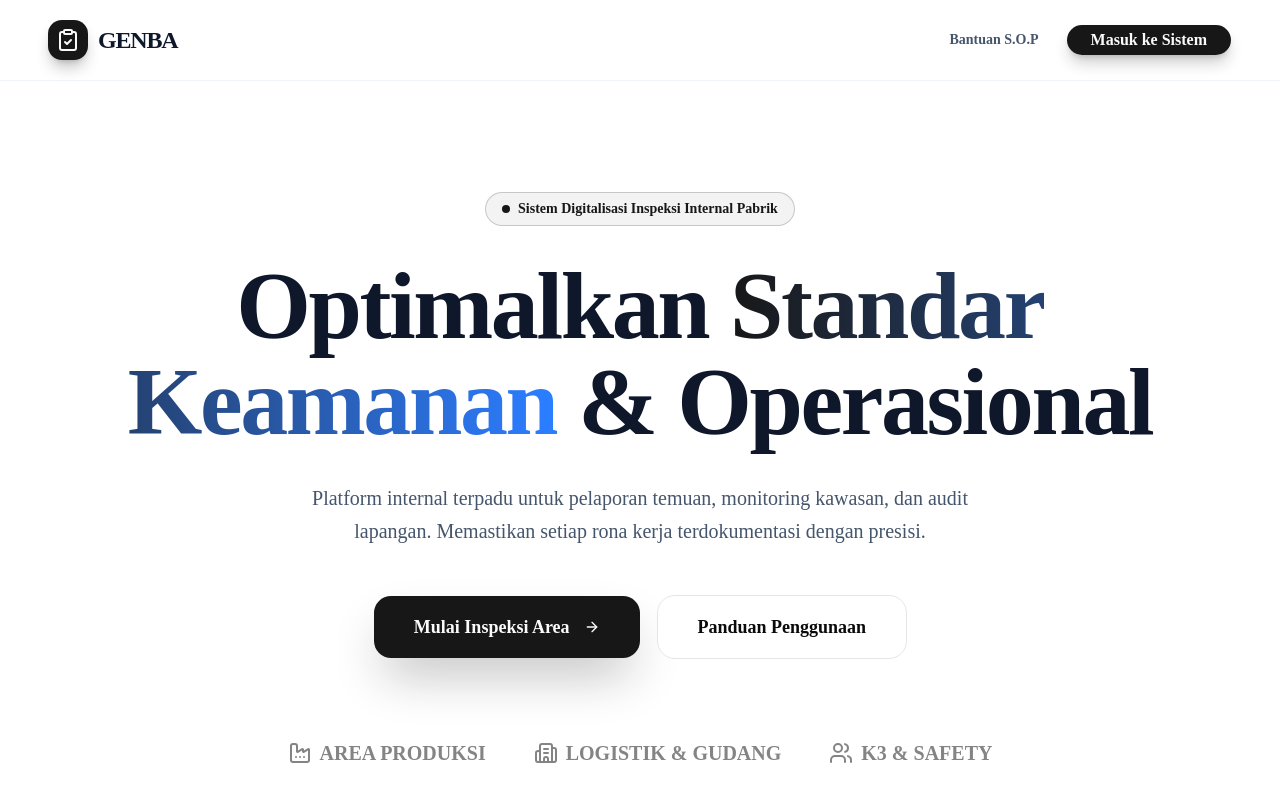
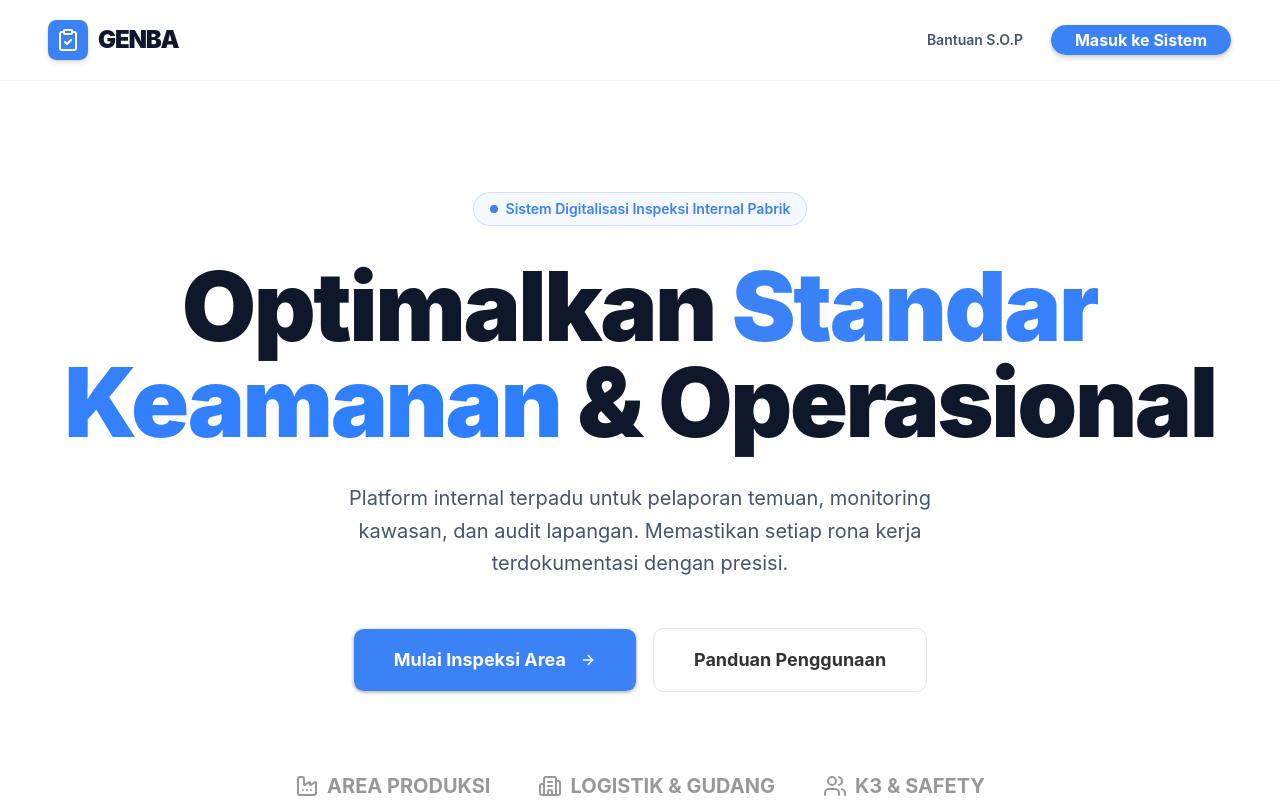
Before and after one commit to Syaiful313/genba-web, a Next.js app: page / in a window 1280 px wide. Shown: the top 800 px of the page. Built offline with nearby package versions, Linux system fonts and the light colour scheme; no server answers.

Commit message:
style: update design tokens with new color palette, typography, and shadow configurations

```diff
--- a/src/app/globals.css
+++ b/src/app/globals.css
@@ -7,8 +7,8 @@
 @theme inline {
   --color-background: var(--background);
   --color-foreground: var(--foreground);
-  --font-sans: var(--font-sans);
-  --font-mono: var(--font-geist-mono);
+  --font-sans: Inter, sans-serif;
+  --font-mono: JetBrains Mono, monospace;
   --font-heading: var(--font-sans);
   --color-sidebar-ring: var(--sidebar-ring);
   --color-sidebar-border: var(--sidebar-border);
@@ -46,75 +46,142 @@
   --radius-2xl: calc(var(--radius) * 1.8);
   --radius-3xl: calc(var(--radius) * 2.2);
   --radius-4xl: calc(var(--radius) * 2.6);
+  --font-serif: Source Serif 4, serif;
+  --radius: 0.375rem;
+  --tracking-tighter: calc(var(--tracking-normal) - 0.05em);
+  --tracking-tight: calc(var(--tracking-normal) - 0.025em);
+  --tracking-wide: calc(var(--tracking-normal) + 0.025em);
+  --tracking-wider: calc(var(--tracking-normal) + 0.05em);
+  --tracking-widest: calc(var(--tracking-normal) + 0.1em);
+  --tracking-normal: var(--tracking-normal);
+  --shadow-2xl: var(--shadow-2xl);
+  --shadow-xl: var(--shadow-xl);
+  --shadow-lg: var(--shadow-lg);
+  --shadow-md: var(--shadow-md);
+  --shadow: var(--shadow);
+  --shadow-sm: var(--shadow-sm);
+  --shadow-xs: var(--shadow-xs);
+  --shadow-2xs: var(--shadow-2xs);
+  --spacing: var(--spacing);
+  --letter-spacing: var(--letter-spacing);
+  --shadow-offset-y: var(--shadow-offset-y);
+  --shadow-offset-x: var(--shadow-offset-x);
+  --shadow-spread: var(--shadow-spread);
+  --shadow-blur: var(--shadow-blur);
+  --shadow-opacity: var(--shadow-opacity);
+  --color-shadow-color: var(--shadow-color);
+  --color-destructive-foreground: var(--destructive-foreground);
 }
 
 :root {
-  --background: oklch(1 0 0);
-  --foreground: oklch(0.145 0 0);
-  --card: oklch(1 0 0);
-  --card-foreground: oklch(0.145 0 0);
-  --popover: oklch(1 0 0);
-  --popover-foreground: oklch(0.145 0 0);
-  --primary: oklch(0.205 0 0);
-  --primary-foreground: oklch(0.985 0 0);
-  --secondary: oklch(0.97 0 0);
-  --secondary-foreground: oklch(0.205 0 0);
-  --muted: oklch(0.97 0 0);
-  --muted-foreground: oklch(0.556 0 0);
-  --accent: oklch(0.97 0 0);
-  --accent-foreground: oklch(0.205 0 0);
-  --destructive: oklch(0.577 0.245 27.325);
-  --border: oklch(0.922 0 0);
-  --input: oklch(0.922 0 0);
-  --ring: oklch(0.708 0 0);
-  --chart-1: oklch(0.87 0 0);
-  --chart-2: oklch(0.556 0 0);
-  --chart-3: oklch(0.439 0 0);
-  --chart-4: oklch(0.371 0 0);
-  --chart-5: oklch(0.269 0 0);
-  --radius: 0.625rem;
-  --sidebar: oklch(0.985 0 0);
-  --sidebar-foreground: oklch(0.145 0 0);
-  --sidebar-primary: oklch(0.205 0 0);
-  --sidebar-primary-foreground: oklch(0.985 0 0);
-  --sidebar-accent: oklch(0.97 0 0);
-  --sidebar-accent-foreground: oklch(0.205 0 0);
-  --sidebar-border: oklch(0.922 0 0);
-  --sidebar-ring: oklch(0.708 0 0);
+  --background: oklch(1.0000 0 0);
+  --foreground: oklch(0.3211 0 0);
+  --card: oklch(1.0000 0 0);
+  --card-foreground: oklch(0.3211 0 0);
+  --popover: oklch(1.0000 0 0);
+  --popover-foreground: oklch(0.3211 0 0);
+  --primary: oklch(0.6231 0.1880 259.8145);
+  --primary-foreground: oklch(1.0000 0 0);
+  --secondary: oklch(0.9670 0.0029 264.5419);
+  --secondary-foreground: oklch(0.4461 0.0263 256.8018);
+  --muted: oklch(0.9846 0.0017 247.8389);
+  --muted-foreground: oklch(0.5510 0.0234 264.3637);
+  --accent: oklch(0.9514 0.0250 236.8242);
+  --accent-foreground: oklch(0.3791 0.1378 265.5222);
+  --destructive: oklch(0.6368 0.2078 25.3313);
+  --border: oklch(0.9276 0.0058 264.5313);
+  --input: oklch(0.9276 0.0058 264.5313);
+  --ring: oklch(0.6231 0.1880 259.8145);
+  --chart-1: oklch(0.6231 0.1880 259.8145);
+  --chart-2: oklch(0.5461 0.2152 262.8809);
+  --chart-3: oklch(0.4882 0.2172 264.3763);
+  --chart-4: oklch(0.4244 0.1809 265.6377);
+  --chart-5: oklch(0.3791 0.1378 265.5222);
+  --radius: 0.375rem;
+  --sidebar: oklch(0.9846 0.0017 247.8389);
+  --sidebar-foreground: oklch(0.3211 0 0);
+  --sidebar-primary: oklch(0.6231 0.1880 259.8145);
+  --sidebar-primary-foreground: oklch(1.0000 0 0);
+  --sidebar-accent: oklch(0.9514 0.0250 236.8242);
+  --sidebar-accent-foreground: oklch(0.3791 0.1378 265.5222);
+  --sidebar-border: oklch(0.9276 0.0058 264.5313);
+  --sidebar-ring: oklch(0.6231 0.1880 259.8145);
+  --destructive-foreground: oklch(1.0000 0 0);
+  --font-sans: Inter, sans-serif;
+  --font-serif: Source Serif 4, serif;
+  --font-mono: JetBrains Mono, monospace;
+  --shadow-color: oklch(0 0 0);
+  --shadow-opacity: 0.1;
+  --shadow-blur: 3px;
+  --shadow-spread: 0px;
+  --shadow-offset-x: 0;
+  --shadow-offset-y: 1px;
+  --letter-spacing: 0em;
+  --spacing: 0.25rem;
+  --shadow-2xs: 0 1px 3px 0px hsl(0 0% 0% / 0.05);
+  --shadow-xs: 0 1px 3px 0px hsl(0 0% 0% / 0.05);
+  --shadow-sm: 0 1px 3px 0px hsl(0 0% 0% / 0.10), 0 1px 2px -1px hsl(0 0% 0% / 0.10);
+  --shadow: 0 1px 3px 0px hsl(0 0% 0% / 0.10), 0 1px 2px -1px hsl(0 0% 0% / 0.10);
+  --shadow-md: 0 1px 3px 0px hsl(0 0% 0% / 0.10), 0 2px 4px -1px hsl(0 0% 0% / 0.10);
+  --shadow-lg: 0 1px 3px 0px hsl(0 0% 0% / 0.10), 0 4px 6px -1px hsl(0 0% 0% / 0.10);
+  --shadow-xl: 0 1px 3px 0px hsl(0 0% 0% / 0.10), 0 8px 10px -1px hsl(0 0% 0% / 0.10);
+  --shadow-2xl: 0 1px 3px 0px hsl(0 0% 0% / 0.25);
+  --tracking-normal: 0em;
 }
 
 .dark {
-  --background: oklch(0.145 0 0);
-  --foreground: oklch(0.985 0 0);
-  --card: oklch(0.205 0 0);
-  --card-foreground: oklch(0.985 0 0);
-  --popover: oklch(0.205 0 0);
-  --popover-foreground: oklch(0.985 0 0);
-  --primary: oklch(0.922 0 0);
-  --primary-foreground: oklch(0.205 0 0);
-  --secondary: oklch(0.269 0 0);
-  --secondary-foreground: oklch(0.985 0 0);
-  --muted: oklch(0.269 0 0);
-  --muted-foreground: oklch(0.708 0 0);
-  --accent: oklch(0.269 0 0);
-  --accent-foreground: oklch(0.985 0 0);
-  --destructive: oklch(0.704 0.191 22.216);
-  --border: oklch(1 0 0 / 10%);
-  --input: oklch(1 0 0 / 15%);
-  --ring: oklch(0.556 0 0);
-  --chart-1: oklch(0.87 0 0);
-  --chart-2: oklch(0.556 0 0);
-  --chart-3: oklch(0.439 0 0);
-  --chart-4: oklch(0.371 0 0);
-  --chart-5: oklch(0.269 0 0);
-  --sidebar: oklch(0.205 0 0);
-  --sidebar-foreground: oklch(0.985 0 0);
-  --sidebar-primary: oklch(0.488 0.243 264.376);
-  --sidebar-primary-foreground: oklch(0.985 0 0);
-  --sidebar-accent: oklch(0.269 0 0);
-  --sidebar-accent-foreground: oklch(0.985 0 0);
-  --sidebar-border: oklch(1 0 0 / 10%);
-  --sidebar-ring: oklch(0.556 0 0);
+  --background: oklch(0.2046 0 0);
+  --foreground: oklch(0.9219 0 0);
+  --card: oklch(0.2686 0 0);
+  --card-foreground: oklch(0.9219 0 0);
+  --popover: oklch(0.2686 0 0);
+  --popover-foreground: oklch(0.9219 0 0);
+  --primary: oklch(0.6231 0.1880 259.8145);
+  --primary-foreground: oklch(1.0000 0 0);
+  --secondary: oklch(0.2686 0 0);
+  --secondary-foreground: oklch(0.9219 0 0);
+  --muted: oklch(0.2393 0 0);
+  --muted-foreground: oklch(0.7155 0 0);
+  --accent: oklch(0.3791 0.1378 265.5222);
+  --accent-foreground: oklch(0.8823 0.0571 254.1284);
+  --destructive: oklch(0.6368 0.2078 25.3313);
+  --border: oklch(0.3715 0 0);
+  --input: oklch(0.3715 0 0);
+  --ring: oklch(0.6231 0.1880 259.8145);
+  --chart-1: oklch(0.7137 0.1434 254.6240);
+  --chart-2: oklch(0.6231 0.1880 259.8145);
+  --chart-3: oklch(0.5461 0.2152 262.8809);
+  --chart-4: oklch(0.4882 0.2172 264.3763);
+  --chart-5: oklch(0.4244 0.1809 265.6377);
+  --sidebar: oklch(0.2046 0 0);
+  --sidebar-foreground: oklch(0.9219 0 0);
+  --sidebar-primary: oklch(0.6231 0.1880 259.8145);
+  --sidebar-primary-foreground: oklch(1.0000 0 0);
+  --sidebar-accent: oklch(0.3791 0.1378 265.5222);
+  --sidebar-accent-foreground: oklch(0.8823 0.0571 254.1284);
+  --sidebar-border: oklch(0.3715 0 0);
+  --sidebar-ring: oklch(0.6231 0.1880 259.8145);
+  --destructive-foreground: oklch(1.0000 0 0);
+  --radius: 0.375rem;
+  --font-sans: Inter, sans-serif;
+  --font-serif: Source Serif 4, serif;
+  --font-mono: JetBrains Mono, monospace;
+  --shadow-color: oklch(0 0 0);
+  --shadow-opacity: 0.1;
+  --shadow-blur: 3px;
+  --shadow-spread: 0px;
+  --shadow-offset-x: 0;
+  --shadow-offset-y: 1px;
+  --letter-spacing: 0em;
+  --spacing: 0.25rem;
+  --shadow-2xs: 0 1px 3px 0px hsl(0 0% 0% / 0.05);
+  --shadow-xs: 0 1px 3px 0px hsl(0 0% 0% / 0.05);
+  --shadow-sm: 0 1px 3px 0px hsl(0 0% 0% / 0.10), 0 1px 2px -1px hsl(0 0% 0% / 0.10);
+  --shadow: 0 1px 3px 0px hsl(0 0% 0% / 0.10), 0 1px 2px -1px hsl(0 0% 0% / 0.10);
+  --shadow-md: 0 1px 3px 0px hsl(0 0% 0% / 0.10), 0 2px 4px -1px hsl(0 0% 0% / 0.10);
+  --shadow-lg: 0 1px 3px 0px hsl(0 0% 0% / 0.10), 0 4px 6px -1px hsl(0 0% 0% / 0.10);
+  --shadow-xl: 0 1px 3px 0px hsl(0 0% 0% / 0.10), 0 8px 10px -1px hsl(0 0% 0% / 0.10);
+  --shadow-2xl: 0 1px 3px 0px hsl(0 0% 0% / 0.25);
 }
 
 @layer base {
@@ -123,6 +190,7 @@
   }
   body {
     @apply bg-background text-foreground;
+    letter-spacing: var(--tracking-normal);
   }
   html {
     @apply font-sans;
```
